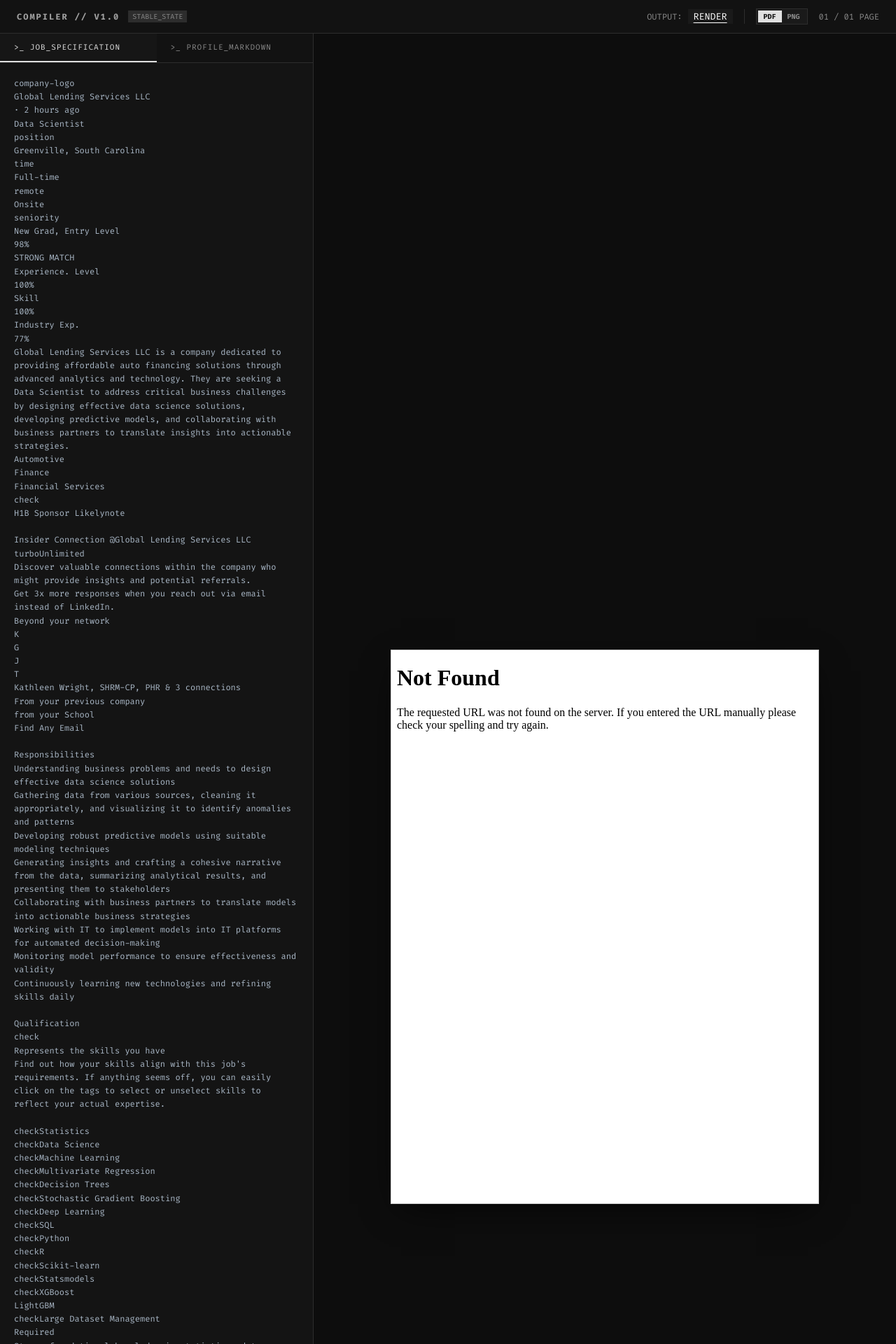
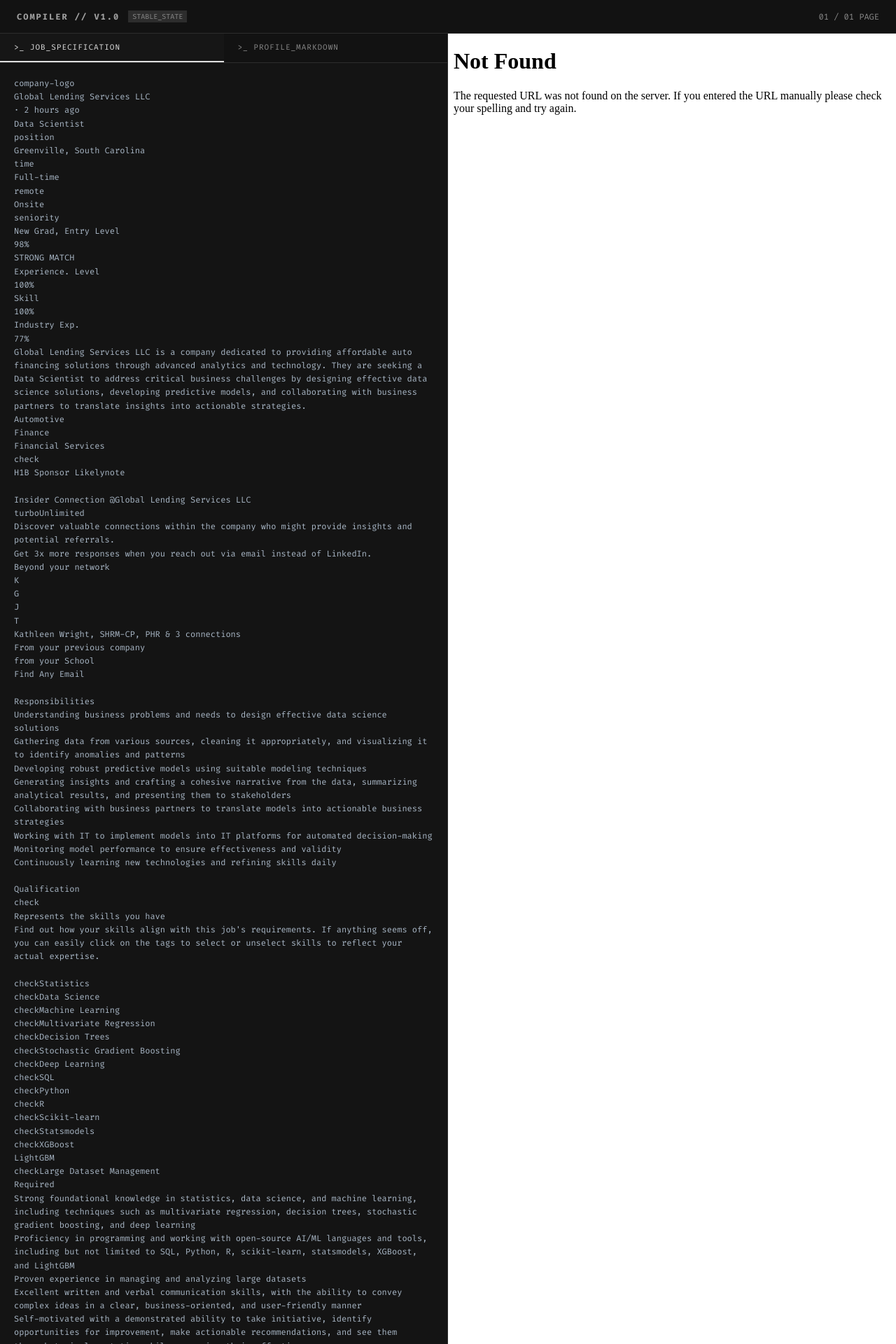
Before and after one commit to sagun-karki/multimodal-resume-compiler, a Flask app: page / in a window 1280 px wide. Shown: the top 1920 px of the page at 70% size. Run offline with Flask 3, Linux system fonts and the light colour scheme; parts of the project's set-up code (start-up, migrations or seed data) failed here and were passed over.

Commit message:
refactor: simplify layout to 50/50 split and render PDF directly in full-bleed preview iframe

```diff
--- a/static/css/styles.css
+++ b/static/css/styles.css
@@ -128,7 +128,7 @@ main {
 }
 
 .left-panel {
-    width: 35%;
+    width: 50%;
     border-right: 1px solid var(--border-color);
     background: var(--bg-panel);
     display: flex;
@@ -137,14 +137,12 @@ main {
 }
 
 .right-panel {
-    width: 65%;
+    width: 50%;
     background: var(--bg-canvas);
     display: flex;
-    align-items: center;
-    justify-content: center;
     position: relative;
-    padding: 32px;
-    overflow: auto;
+    padding: 0;
+    overflow: hidden;
 }
 
 /* Tabs */
@@ -330,22 +328,12 @@ textarea {
 .log-type-error { background: rgba(255,107,107,0.2); color: var(--accent-red); }
 
 /* Canvas / Preview */
-.preview-wrapper {
-    position: relative;
-    box-shadow: 0 15px 50px -15px rgba(0,0,0,0.8);
-    transform-origin: top center;
-}
 .preview-frame {
-    width: 612px;
-    height: 792px;
-    border: 1px solid #ccc;
+    width: 100%;
+    height: 100%;
+    border: none;
     background: white;
     display: block;
-}
-#png-frame {
-    display: none;
-    max-width: 612px;
-    height: auto;
 }
 
 ::-webkit-scrollbar { width: 6px; }
--- a/static/js/main.js
+++ b/static/js/main.js
@@ -15,22 +15,7 @@ function switchTab(tab) {
     }
 }
 
-function switchFormat(format) {
-    document.getElementById('btn-pdf').classList.remove('active');
-    document.getElementById('btn-png').classList.remove('active');
-    document.getElementById('pdf-frame').style.display = 'none';
-    document.getElementById('png-frame').style.display = 'none';
 
-    if (format === 'pdf') {
-        document.getElementById('btn-pdf').classList.add('active');
-        document.getElementById('pdf-frame').style.display = 'block';
-        addLog('Output payload pipeline changed to VECTOR_PDF.', 'RENDERER');
-    } else {
-        document.getElementById('btn-png').classList.add('active');
-        document.getElementById('png-frame').style.display = 'block';
-        addLog('Output payload pipeline changed to RASTER_PNG.', 'RENDERER');
-    }
-}
 
 function addLog(text, type = 'INFO') {
     const time = new Date().toLocaleTimeString('en-US', { hour12: false });
@@ -161,7 +146,6 @@ async function runPipeline(action) {
             } else {
                 const timestamp = new Date().getTime();
                 document.getElementById('pdf-frame').src = `/output/resume.pdf?t=${timestamp}`;
-                document.getElementById('png-frame').src = `/output/resume.png?t=${timestamp}`;
             }
             eventSource.close();
             endOptimization();
--- a/templates/index.html
+++ b/templates/index.html
@@ -19,14 +19,6 @@
             <span class="status-badge">STABLE_STATE</span>
         </div>
         <div class="header-right">
-            <div class="view-toggle">
-                <span>OUTPUT:</span>
-                <button class="view-btn active" id="view-render">RENDER</button>
-            </div>
-            <div class="format-toggle">
-                <button class="format-btn active" id="btn-pdf" onclick="switchFormat('pdf')">PDF</button>
-                <button class="format-btn" id="btn-png" onclick="switchFormat('png')">PNG</button>
-            </div>
             <div style="display:flex; gap:12px; align-items:center;">
                 <span id="page-count">01 / 01 PAGE</span>
             </div>
@@ -86,10 +78,7 @@
         </section>
 
         <section class="right-panel">
-            <div class="preview-wrapper" id="preview-wrapper">
-                <iframe id="pdf-frame" class="preview-frame" src="/output/resume.pdf"></iframe>
-                <img id="png-frame" class="preview-frame" src="/output/resume.png" alt="Resume PNG Preview">
-            </div>
+            <iframe id="pdf-frame" class="preview-frame" src="/output/resume.pdf"></iframe>
         </section>
     </main>
 
```
